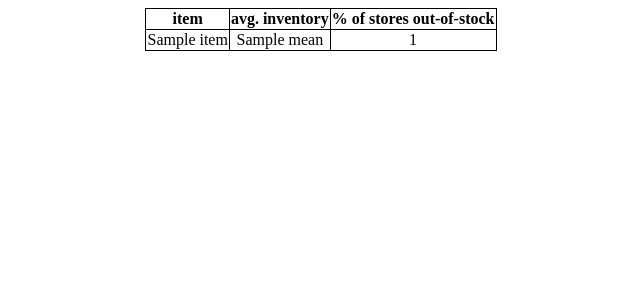
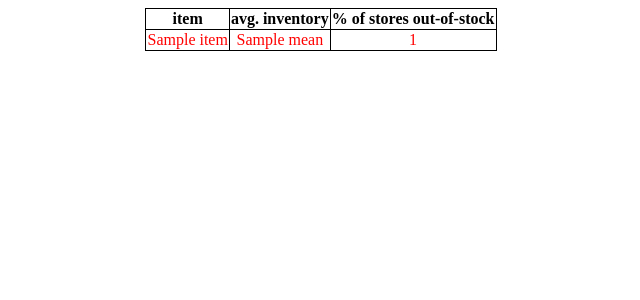
Before and after one commit to charliegerrior/breadandmilkforecast, a Flask app: template templates/results.html in a window 1280 px wide. Shown: the top 300 px of the page, without its empty margins (319-959 px from the left). Run offline with Flask 2, Linux system fonts and the light colour scheme; the template is opened without the code that fills it: most values are stand-ins (such as "Sample title", 1, 10 or a date in 2020).

Commit message:
changes out-of-stock item in table to red

```diff
--- a/app.py
+++ b/app.py
@@ -39,7 +39,7 @@ def new_query():
       except:
         print("ERROR!")
 
-    print(items)
+    #print(items)
     return render_template('results.html', items=items)
 
   else:
--- a/public/style.css
+++ b/public/style.css
@@ -7,6 +7,7 @@ table.center {
   margin-right:auto;
 }
 
+
 table {
   border-collapse: collapse;
 }
@@ -15,6 +16,6 @@ table, th, td {
   border: 1px solid black;
 }
 
-.warning {
-  color: 'red';
+tr.warning {
+  color: red;
 }
--- a/templates/results.html
+++ b/templates/results.html
@@ -18,5 +18,6 @@
         <td>{{ item["percent"] }}</td>
       </tr>
       {% endfor %}
+    </table>
   </body>
 </html>
```
Lines whose indentation alone changed are shown as unchanged.
